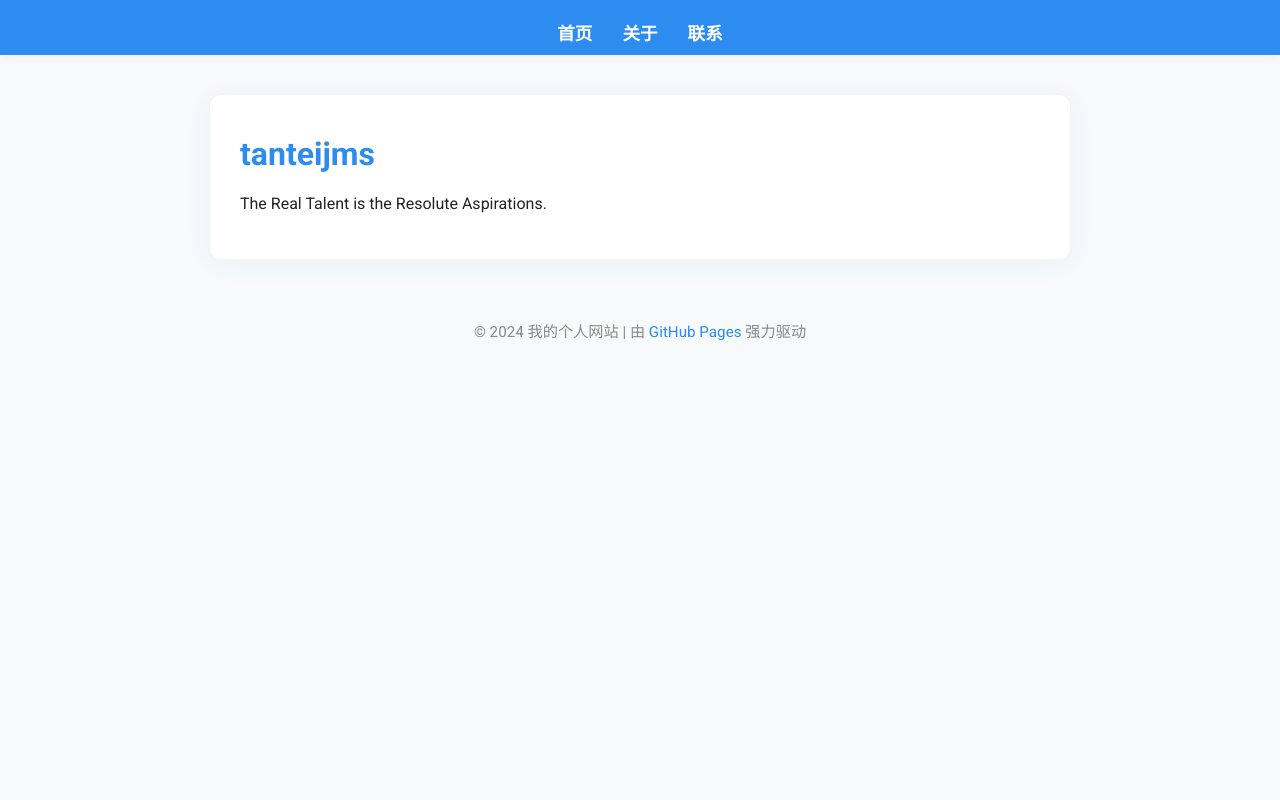
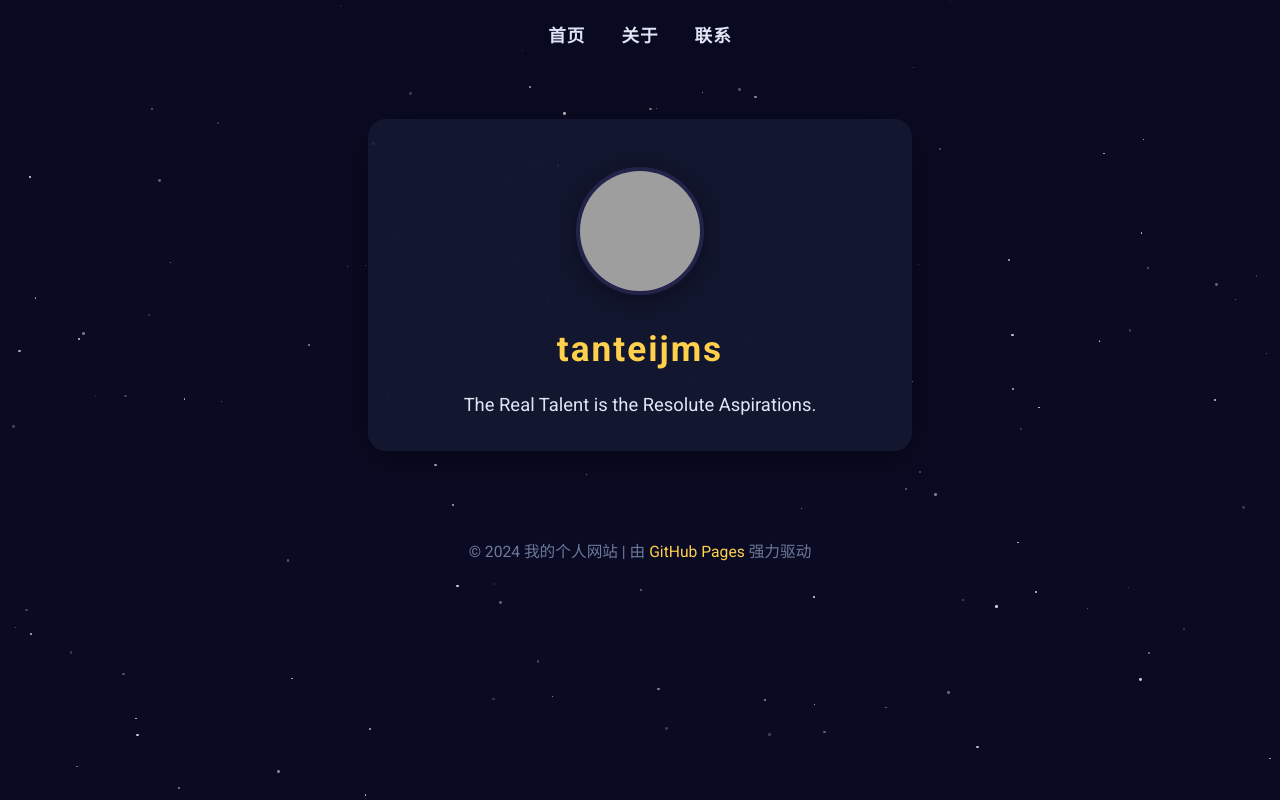
Before and after one commit to tanteijms/tanteijms.github.io, a plain HTML site: page index.html in a window 1280 px wide. Drawn offline with Linux system fonts and the light colour scheme; grey boxes are pictures that could not be loaded.

Commit message:
upd icon

```diff
--- a/index.html
+++ b/index.html
@@ -10,28 +10,65 @@
         body {
             margin: 0;
             font-family: 'Roboto', Arial, sans-serif;
-            background: #f7f9fb;
-            color: #222;
+            background: #0a0a23;
+            color: #e0e6f6;
+            min-height: 100vh;
+            position: relative;
+            overflow-x: hidden;
+        }
+
+        /* 星空背景动画 */
+        .stars {
+            position: fixed;
+            top: 0;
+            left: 0;
+            right: 0;
+            bottom: 0;
+            z-index: 0;
+            pointer-events: none;
+        }
+
+        .star {
+            position: absolute;
+            background: white;
+            border-radius: 50%;
+            opacity: 0.8;
+            animation: twinkle 2s infinite ease-in-out;
+        }
+
+        @keyframes twinkle {
+
+            0%,
+            100% {
+                opacity: 0.8;
+            }
+
+            50% {
+                opacity: 0.2;
+            }
         }
 
         header {
-            background: #2d8cf0;
+            background: rgba(10, 10, 35, 0.92);
             color: #fff;
-            padding: 20px 0 10px 0;
-            box-shadow: 0 2px 8px rgba(0, 0, 0, 0.04);
+            padding: 22px 0 12px 0;
+            box-shadow: 0 2px 16px rgba(0, 0, 0, 0.18);
+            z-index: 2;
+            position: relative;
         }
 
         nav {
             display: flex;
             justify-content: center;
-            gap: 30px;
+            gap: 36px;
         }
 
         nav a {
-            color: #fff;
+            color: #e0e6f6;
             text-decoration: none;
             font-weight: 700;
             font-size: 1.1em;
+            letter-spacing: 1px;
             transition: color 0.2s;
         }
 
@@ -40,25 +77,59 @@
         }
 
         .container {
-            max-width: 800px;
-            margin: 40px auto 0 auto;
-            background: #fff;
-            border-radius: 12px;
-            box-shadow: 0 4px 24px rgba(45, 140, 240, 0.07);
-            padding: 40px 30px 30px 30px;
+            max-width: 480px;
+            margin: 60px auto 0 auto;
+            background: rgba(20, 24, 48, 0.92);
+            border-radius: 18px;
+            box-shadow: 0 8px 40px rgba(0, 0, 0, 0.38);
+            padding: 48px 32px 36px 32px;
+            text-align: center;
+            z-index: 1;
+            position: relative;
+        }
+
+        .avatar {
+            width: 120px;
+            height: 120px;
+            border-radius: 50%;
+            box-shadow: 0 4px 24px rgba(0, 0, 0, 0.38);
+            object-fit: cover;
+            border: 4px solid #23234a;
+            transition: transform 0.2s, box-shadow 0.2s;
+            margin-bottom: 0.7em;
+            background: #23234a;
+        }
+
+        .avatar:hover {
+            transform: scale(1.06);
+            box-shadow: 0 8px 32px #2d8cf0;
         }
 
         h1 {
-            color: #2d8cf0;
+            color: #ffd04b;
             margin-top: 0;
+            letter-spacing: 2px;
+            font-size: 2.2em;
+        }
+
+        p {
+            color: #e0e6f6;
+            font-size: 1.15em;
+            margin-bottom: 0;
         }
 
         footer {
             text-align: center;
-            color: #888;
-            font-size: 0.95em;
-            padding: 20px 0 10px 0;
-            margin-top: 40px;
+            color: #6c7a99;
+            font-size: 0.98em;
+            padding: 28px 0 16px 0;
+            margin-top: 60px;
+            z-index: 2;
+            position: relative;
+        }
+
+        a {
+            outline: none;
         }
 
         @media (max-width: 600px) {
@@ -74,6 +145,7 @@
 </head>
 
 <body>
+    <div class="stars" id="stars"></div>
     <header>
         <nav>
             <a href="#">首页</a>
@@ -82,13 +154,34 @@
         </nav>
     </header>
     <div class="container">
+        <a href="https://github.com/tanteijms" target="_blank"
+            style="display:inline-block;text-align:center;width:100%;margin-bottom:18px;">
+            <img src="https://github.com/tanteijms.png" alt="tanteijms头像" class="avatar">
+        </a>
         <h1>tanteijms</h1>
         <p>The Real Talent is the Resolute Aspirations.</p>
     </div>
     <footer>
-        &copy; 2024 我的个人网站 | 由 <a href="https://pages.github.com/" style="color:#2d8cf0;text-decoration:none;">GitHub
+        &copy; 2024 我的个人网站 | 由 <a href="https://pages.github.com/" style="color:#ffd04b;text-decoration:none;">GitHub
             Pages</a> 强力驱动
     </footer>
+    <script>
+        // 生成星空背景
+        const starCount = 120;
+        const stars = document.getElementById('stars');
+        for (let i = 0; i < starCount; i++) {
+            const star = document.createElement('div');
+            star.className = 'star';
+            const size = Math.random() * 2 + 1;
+            star.style.width = `${size}px`;
+            star.style.height = `${size}px`;
+            star.style.top = `${Math.random() * 100}%`;
+            star.style.left = `${Math.random() * 100}%`;
+            star.style.opacity = Math.random() * 0.7 + 0.3;
+            star.style.animationDuration = `${Math.random() * 2 + 1.5}s`;
+            stars.appendChild(star);
+        }
+    </script>
 </body>
 
 </html>
```
